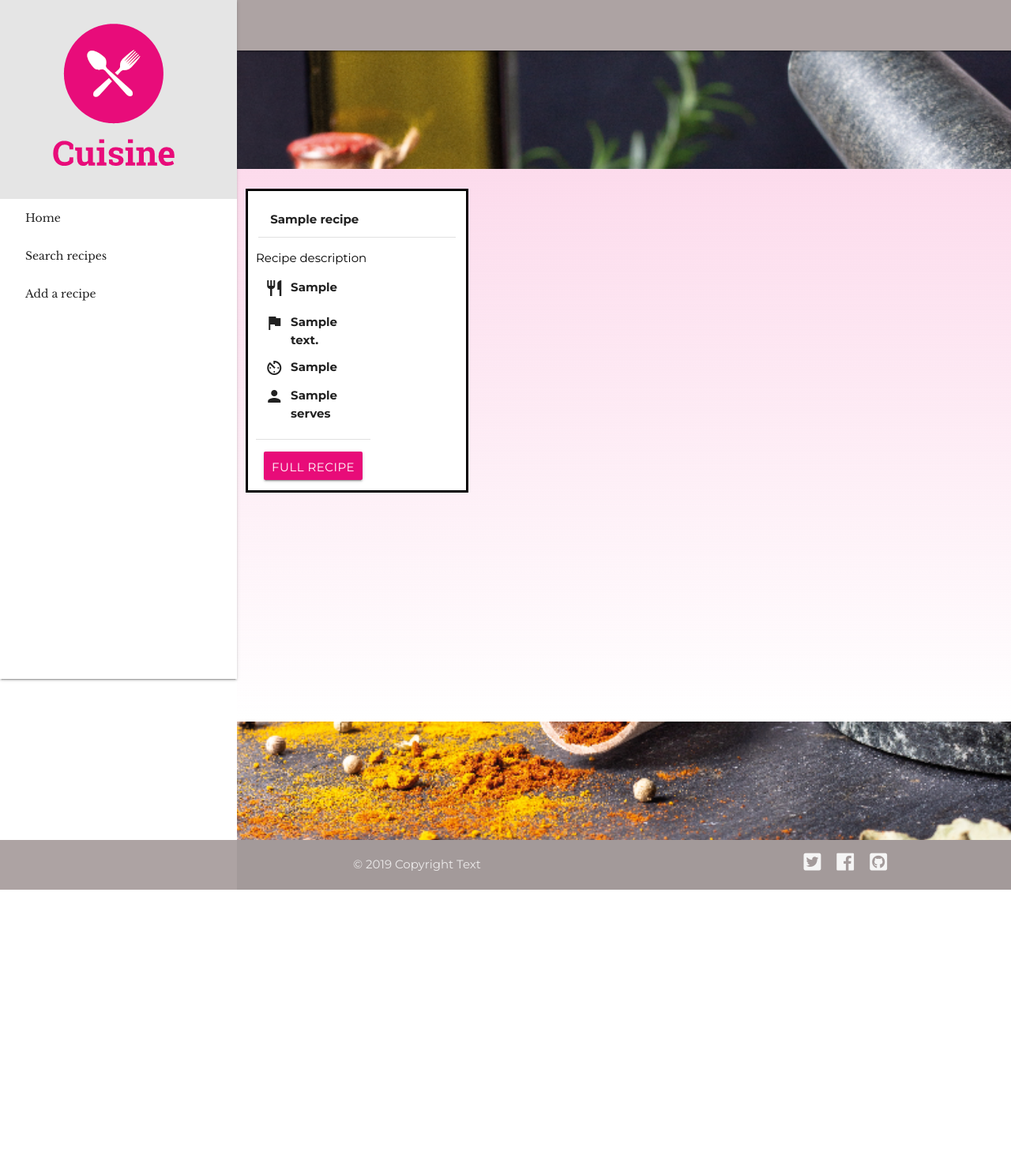
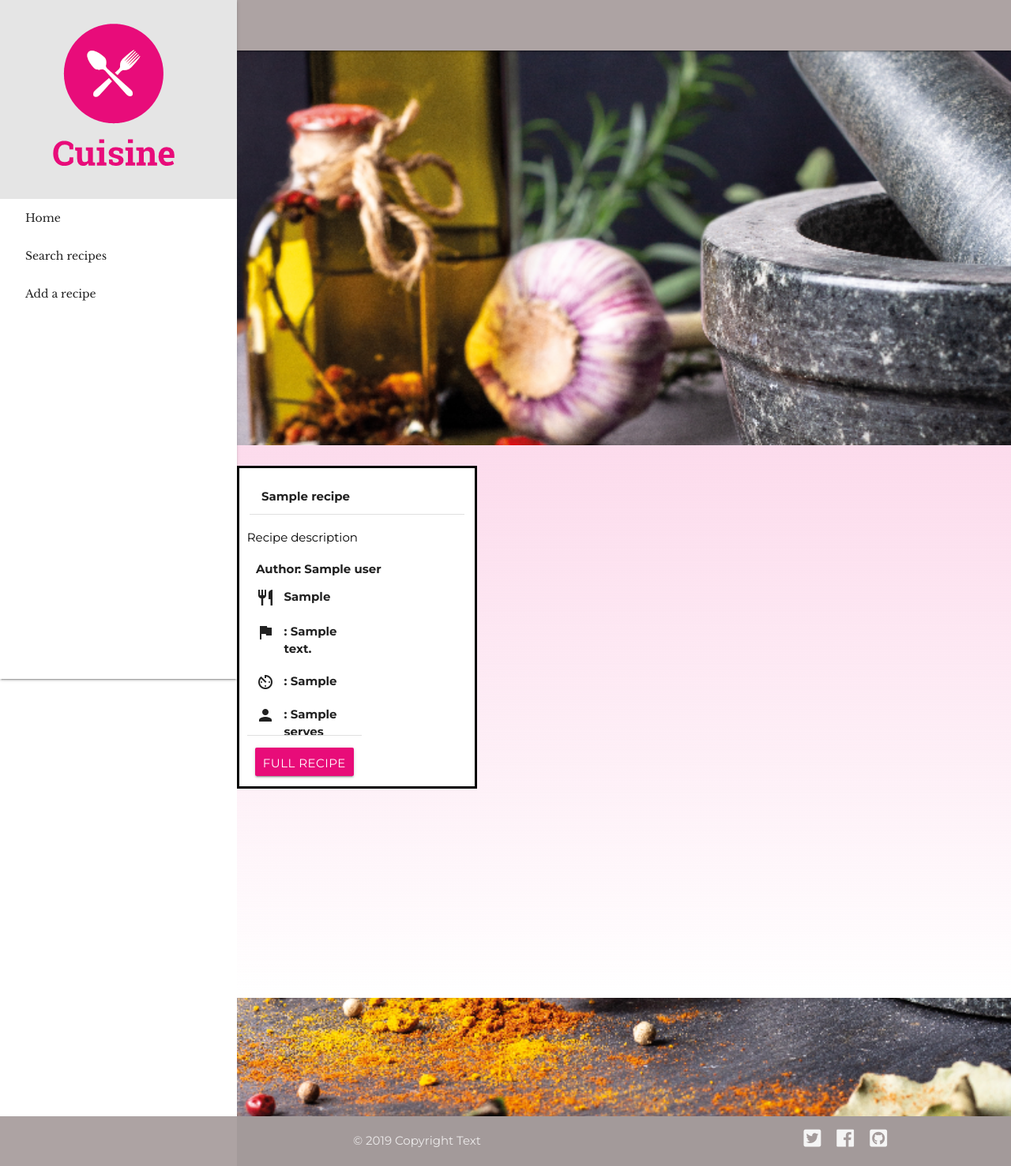
Before and after one commit to Code-Institute-Submissions/Cuisine, a Flask app: page /search_recipes in a window 1280 px wide. Shown: the whole page at 79% size. Before the commit the page ends 1127 px from the top, so only its background shows below. Run offline with Flask 2, Linux system fonts and the light colour scheme; a database or web service that is not in the repository returns one stand-in record (values such as "Sample title"); some libraries are stand-ins or nearby versions.

```diff
--- a/app.py
+++ b/app.py
@@ -185,16 +185,13 @@ def delete_recipe(recipe_id):
 
 @app.route('/search_recipes')
 def search_recipes():
-
-
-
     return render_template('searchrecipes.html',
         recipes=mongo.db.recipes.find(),
         serves=mongo.db.serves.find(),
         cooking_duration=mongo.db.cooking_duration.find(),
         meal_type=mongo.db.meal_type.find(),
         cuisine_type=mongo.db.cuisine_type.find(),
-        authors=mongo.db.author.find()
+        authors=mongo.db.authors.find()
         )
 
 @app.route('/edit_recipe/<recipe_id>')
--- a/static/css/main.css
+++ b/static/css/main.css
@@ -168,7 +168,7 @@ nav {
     background-color: white;
     padding: 10px 13px 1px 13px;
     border: 3px solid black;
-    min-height: 385px;
+    min-height: 409px;
     position: relative;
 }
 
@@ -180,12 +180,17 @@ nav {
 }
 
 .recipe-info-card {
-    margin: 12px 8px 12px 8px;
+    margin: 18px 8px 12px 8px;
 }
 
 .recipe-link {
     position: absolute;
     bottom: -22px;
+}
+
+.author-recipe-card {
+    margin: 0px;
+    font-weight: bold;
 }
 
 /* add recipe */
--- a/templates/base.html
+++ b/templates/base.html
@@ -53,8 +53,10 @@
 
         {% elif request.endpoint =='search_recipes' %}
 
-        <div class="parallax-container">
-            <div class="parallax"><img src="{{url_for('static', filename='images/search_recipe.png')}}"></div>
+        <div class="parallax-container" style="height: 500px;">
+            <div class="parallax row"><img src="{{url_for('static', filename='images/search_recipe.png')}}">
+            </div>
+
         </div>
 
         {% elif request.endpoint =='edit_recipe' %}
@@ -90,7 +92,12 @@
         {% elif request.endpoint =='search_recipes' %}
 
         <div class="parallax-container">
-            <div class="parallax"><img src="{{url_for('static', filename='images/search_recipe.png')}}"></div>
+            <div class="parallax">
+                <img src="{{url_for('static', filename='images/search_recipe.png')}}">
+
+
+
+            </div>
         </div>
 
         {% elif request.endpoint =='edit_recipe' %}
@@ -124,9 +131,8 @@
         $('#modal3').modal();
         $('#modal4').modal();
         $('.parallax').parallax();
-        $('.collapsible').collapsible();
-        $('.dropdown-button').dropdown({ hover: false });
         $('.dropdown-inner-button').dropdown({ hover: true });
+
     });
 </script>
 
--- a/templates/searchrecipes.html
+++ b/templates/searchrecipes.html
@@ -1,11 +1,21 @@
 {% extends 'base.html'%} {% block content %}
 
 <div class="recipe-card-background-color">
+
+
+
     <div class="row">
+        <div class="col s10 offset-s1">
+
+            <!-- Add nav bar type thing to enable users to refine serach results -->
+
+        </div>
+
+
+
+    </div>
 
     {% for recipe in recipes %}
-
-
 
 
     <div class="col s10 m5 l5 limit-width">
@@ -23,6 +33,15 @@
                     </ul>
                 </div>
 
+                <div class="row recipe-info-card">
+                    <div class="col s3">
+                        <p class="author-recipe-card">Author</p>
+                    </div>
+                    <div class="col s8">
+                        <p class="recipe">: {{recipe.author.capitalize()}}</p>
+                    </div>
+                </div>
+
                 <div class="row">
                     <div class="col s2">
                         <i class="material-icons category-icon">restaurant</i>
@@ -33,12 +52,13 @@
                     </div>
                 </div>
 
+
                 <div class="row recipe-info-card">
                     <div class="col s2">
                         <i class="material-icons category-icon">flag</i>
                     </div>
                     <div class="col s6">
-                            <p class="recipe">{{recipe.cuisine_type.capitalize()}}</p>
+                        <p class="recipe">: {{recipe.cuisine_type.capitalize()}}</p>
                     </div>
                 </div>
 
@@ -47,7 +67,7 @@
                         <i class="material-icons category-icon">av_timer</i>
                     </div>
                     <div class="col s6">
-                            <p class="recipe">{{recipe.cooking_duration}}</p>
+                        <p class="recipe">: {{recipe.cooking_duration}}</p>
                     </div>
                 </div>
 
@@ -56,7 +76,7 @@
                         <i class="material-icons category-icon">person</i>
                     </div>
                     <div class="col s6">
-                            <p class="recipe">{{recipe.serves}}</p>
+                        <p class="recipe">: {{recipe.serves}}</p>
                     </div>
                 </div>
 
```
Lines whose indentation alone changed are shown as unchanged.
